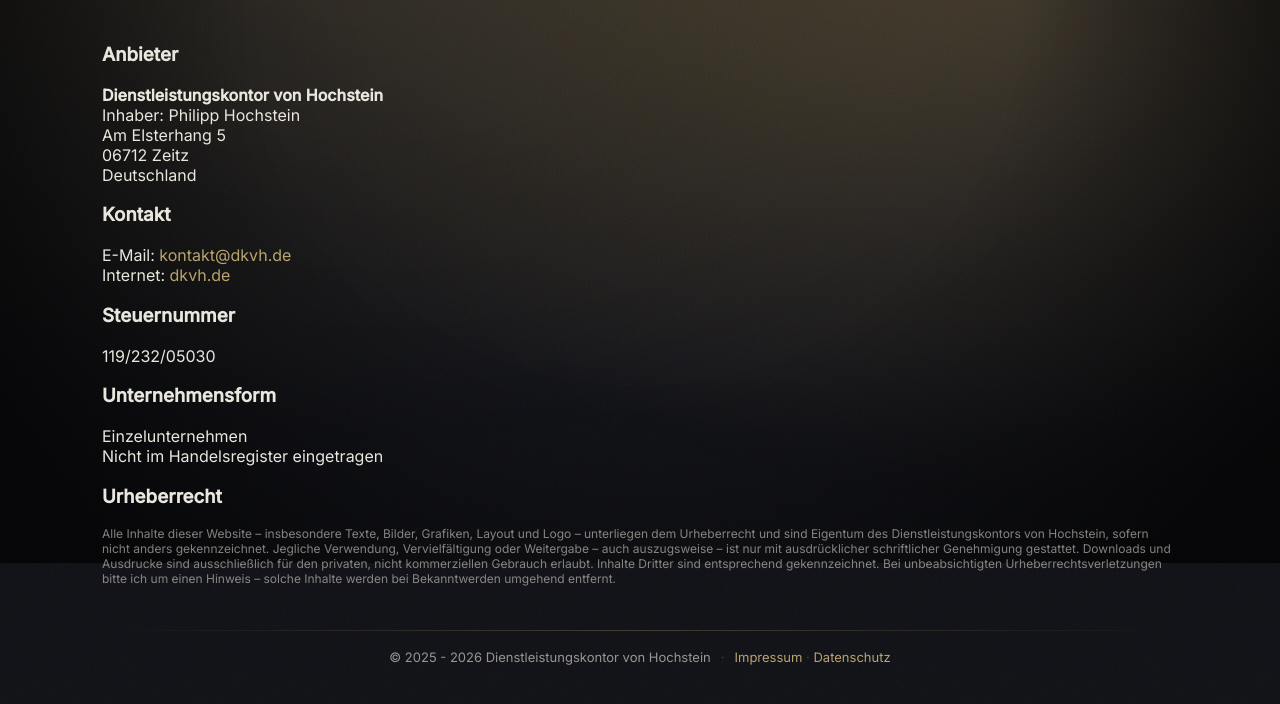
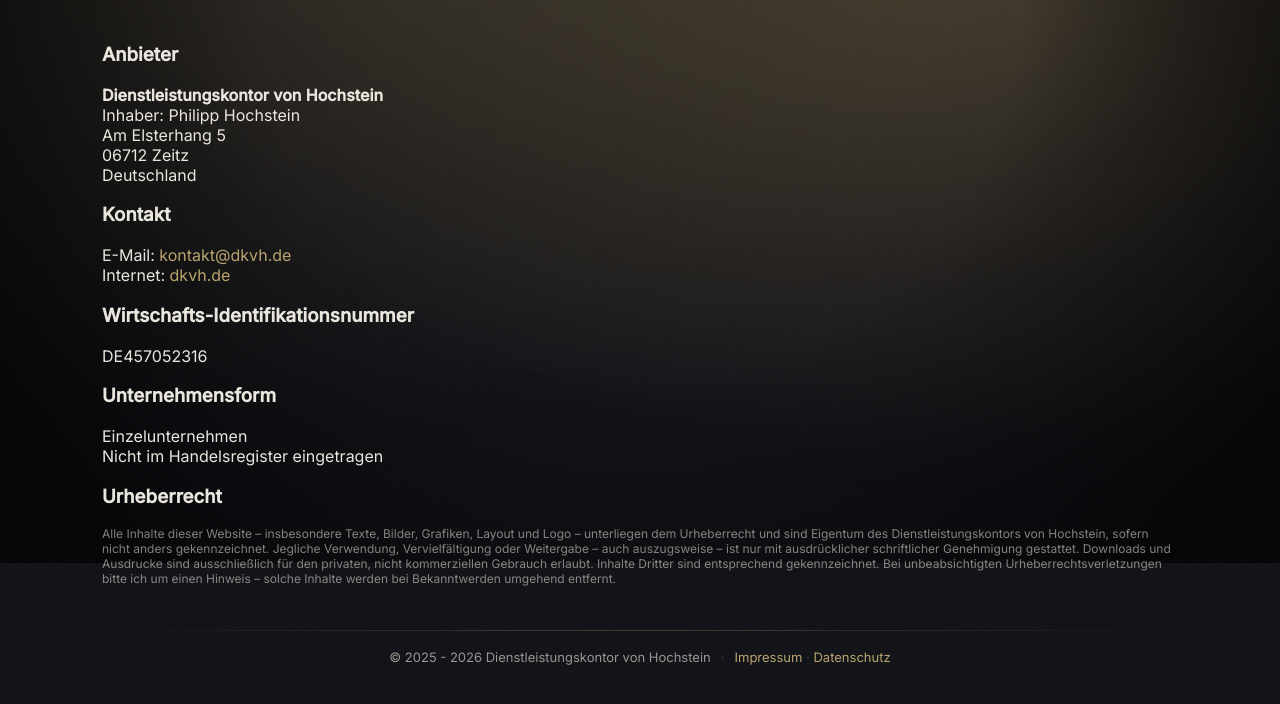
Before and after one commit to vonHochstein/dkvh, a plain HTML site: page impressum.html in a window 1280 px wide. Shown: the part 238-942 px from the top of the page. Drawn offline with Linux system fonts and the light colour scheme.

Commit message:
docs: Wirtschafts-ID im Impressum angeben

```diff
--- a/impressum.html
+++ b/impressum.html
@@ -117,9 +117,9 @@
           <a class="footer__link" href="https://dkvh.de" target="_blank">dkvh.de</a>
         </p>
 
-        <h3>Steuernummer</h3>
+        <h3>Wirtschafts-Identifikationsnummer</h3>
         <p>
-          119/232/05030
+          DE457052316
         </p>
 
         <h3>Unternehmensform</h3>
```
